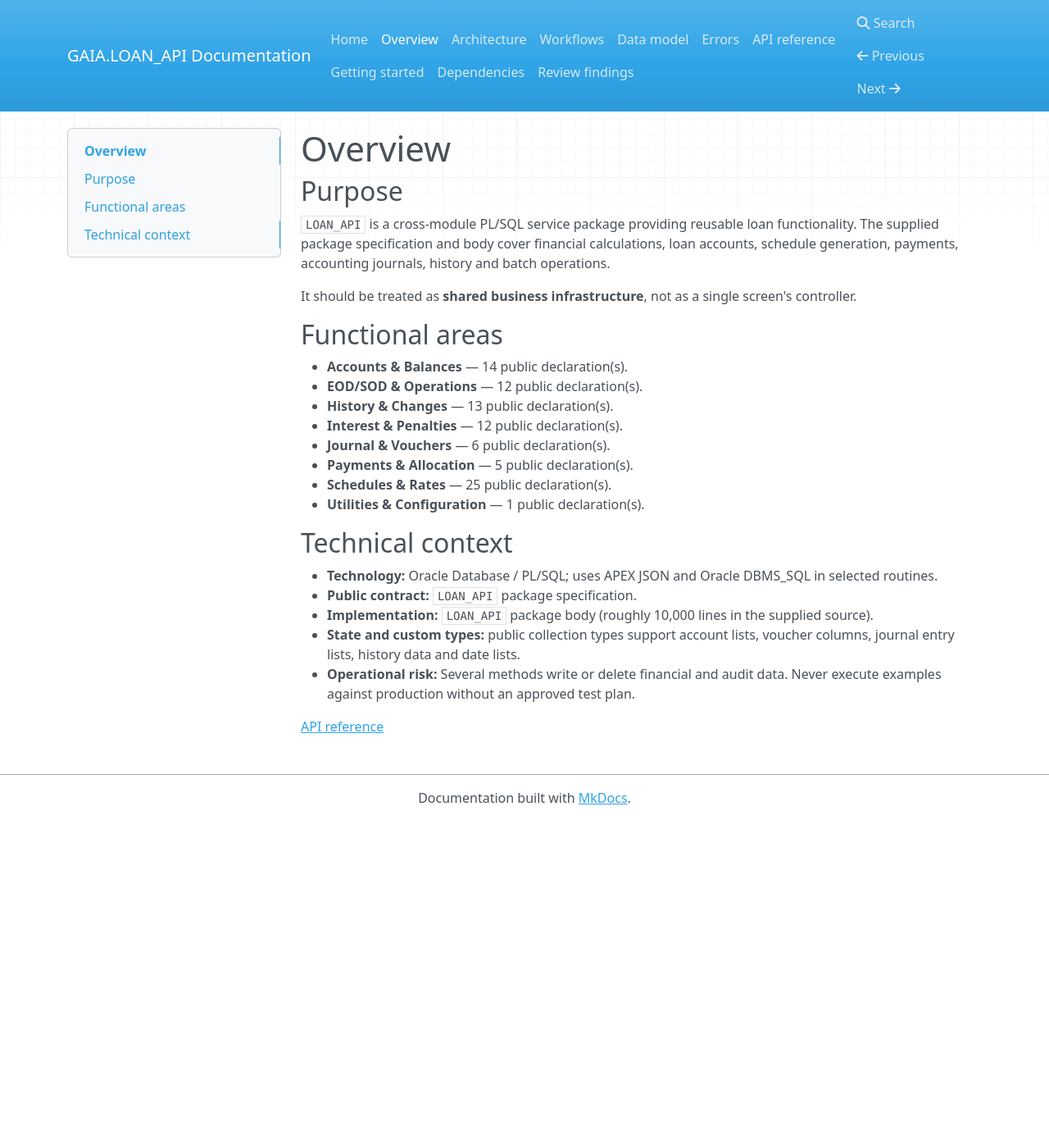
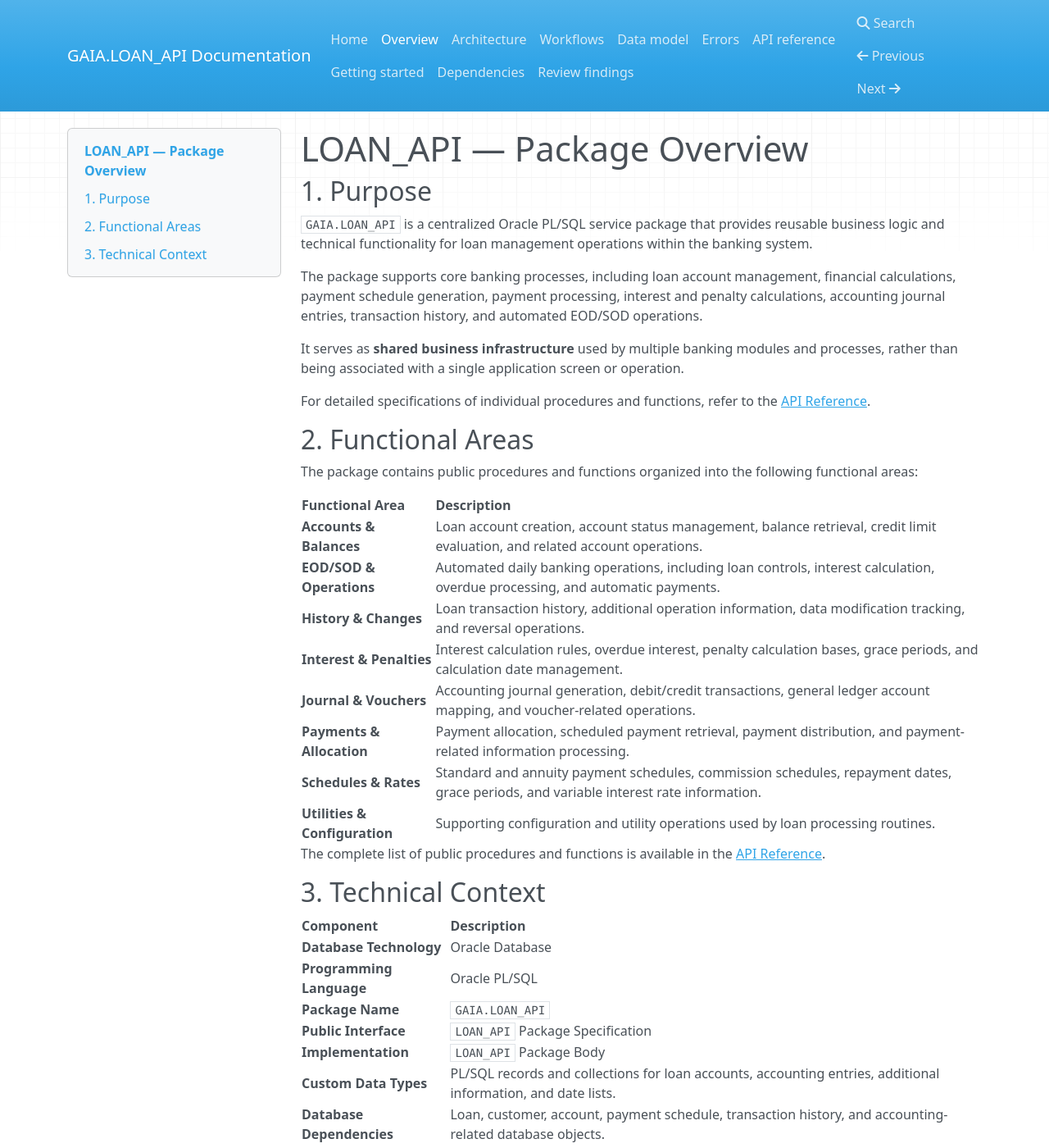
Before and after one commit to SadayCb/gni-documentation-poc3.0, an MkDocs documentation site: the page built from docs/overview.md, in a window 1280 px wide and 1400 px high. Shown: the whole window at 82% size. Built offline with MkDocs 1.6.1, drawn with Linux system fonts in a browser that asks for light colours; nearby versions of some CDN libraries; some of the changed text lies outside the part shown.

Commit message:
Update overview.md

```diff
--- a/docs/overview.md
+++ b/docs/overview.md
@@ -1,29 +1,55 @@
-# Overview
+# LOAN_API — Package Overview
 
-## Purpose
+## 1. Purpose
 
-`LOAN_API` is a cross-module PL/SQL service package providing reusable loan functionality. The supplied package specification and body cover financial calculations, loan accounts, schedule generation, payments, accounting journals, history and batch operations.
+`GAIA.LOAN_API` is a centralized Oracle PL/SQL service package that provides reusable business logic and technical functionality for loan management operations within the banking system.
 
-It should be treated as **shared business infrastructure**, not as a single screen's controller.
+The package supports core banking processes, including loan account management, financial calculations, payment schedule generation, payment processing, interest and penalty calculations, accounting journal entries, transaction history, and automated EOD/SOD operations.
 
-## Functional areas
+It serves as **shared business infrastructure** used by multiple banking modules and processes, rather than being associated with a single application screen or operation.
 
-- **Accounts & Balances** — 14 public declaration(s).
-- **EOD/SOD & Operations** — 12 public declaration(s).
-- **History & Changes** — 13 public declaration(s).
-- **Interest & Penalties** — 12 public declaration(s).
-- **Journal & Vouchers** — 6 public declaration(s).
-- **Payments & Allocation** — 5 public declaration(s).
-- **Schedules & Rates** — 25 public declaration(s).
-- **Utilities & Configuration** — 1 public declaration(s).
+For detailed specifications of individual procedures and functions, refer to the [API Reference](api/loan-api.md).
 
-## Technical context
+## 2. Functional Areas
 
-- **Technology:** Oracle Database / PL/SQL; uses APEX JSON and Oracle DBMS_SQL in selected routines.
-- **Public contract:** `LOAN_API` package specification.
-- **Implementation:** `LOAN_API` package body (roughly 10,000 lines in the supplied source).
-- **State and custom types:** public collection types support account lists, voucher columns, journal entry lists, history data and date lists.
-- **Operational risk:** Several methods write or delete financial and audit data. Never execute examples against production without an approved test plan.
+The package contains public procedures and functions organized into the following functional areas:
 
+| Functional Area | Description |
+|:--|:--|
+| **Accounts & Balances** | Loan account creation, account status management, balance retrieval, credit limit evaluation, and related account operations. |
+| **EOD/SOD & Operations** | Automated daily banking operations, including loan controls, interest calculation, overdue processing, and automatic payments. |
+| **History & Changes** | Loan transaction history, additional operation information, data modification tracking, and reversal operations. |
+| **Interest & Penalties** | Interest calculation rules, overdue interest, penalty calculation bases, grace periods, and calculation date management. |
+| **Journal & Vouchers** | Accounting journal generation, debit/credit transactions, general ledger account mapping, and voucher-related operations. |
+| **Payments & Allocation** | Payment allocation, scheduled payment retrieval, payment distribution, and payment-related information processing. |
+| **Schedules & Rates** | Standard and annuity payment schedules, commission schedules, repayment dates, grace periods, and variable interest rate information. |
+| **Utilities & Configuration** | Supporting configuration and utility operations used by loan processing routines. |
 
-[API reference](api/loan-api.md)
+The complete list of public procedures and functions is available in the [API Reference](api/loan-api.md).
+
+## 3. Technical Context
+
+| Component | Description |
+|:--|:--|
+| **Database Technology** | Oracle Database |
+| **Programming Language** | Oracle PL/SQL |
+| **Package Name** | `GAIA.LOAN_API` |
+| **Public Interface** | `LOAN_API` Package Specification |
+| **Implementation** | `LOAN_API` Package Body |
+| **Custom Data Types** | PL/SQL records and collections for loan accounts, accounting entries, additional information, and date lists. |
+| **Database Dependencies** | Loan, customer, account, payment schedule, transaction history, and accounting-related database objects. |
+| **External Dependencies** | Other Oracle PL/SQL packages, system configuration components, and database utilities. |
+| **Execution Context** | Banking transactions, loan operations, scheduled processes, and EOD/SOD execution. |
+
+### Operational Considerations
+
+Some procedures perform financial operations, modify loan-related records, generate accounting entries, or update transaction history.
+
+**Important:** Procedures that modify financial or operational data must be tested in an authorized development or testing environment before production execution.
+
+For further technical details, refer to:
+
+- [System Architecture](architecture.md)
+- [Business Workflows](workflows.md)
+- [Data Model](data-model.md)
+- [Technical Dependencies](reference/dependencies.md)
```
